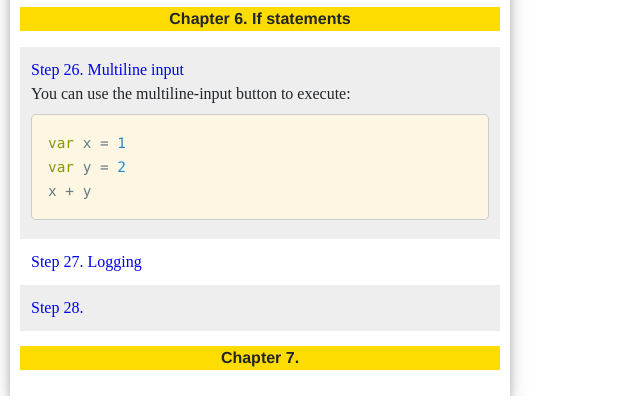
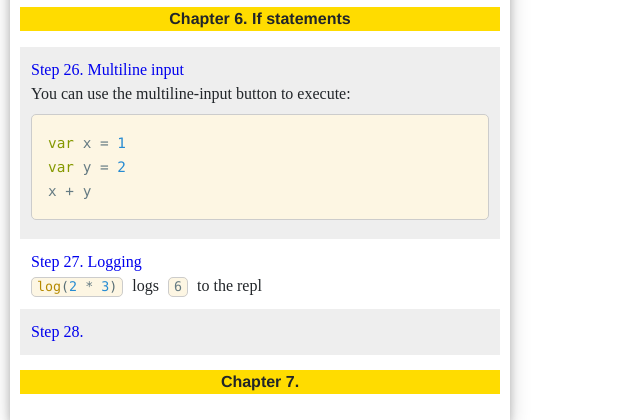
Before and after one commit to mikegagnon/js, a PHP site: page / in a window 1280 px wide. Shown: the part 3516-3936 px from the top of the page, without its empty margins (0-640 px from the left). Before the commit the page ends 3912 px from the top, so only its background shows below. Run offline with PHP 8.4, Linux system fonts and the light colour scheme; data that the repository does not hold is empty.

Commit message:
log overview

```diff
--- a/index.php
+++ b/index.php
@@ -1740,9 +1740,8 @@ stepheader('note-log', 'Logging'); ?>
          You should see the line in the repl that says <code class="language-none">log: 6</code> in yellow font, followed by <code class="language-none">undefined</code> in gray font. In the repl, yellow font indicates a message produced by <code class="language-javascript">log(...)</code>.</p>
 
     <? replshot('log.png')?>
-
-    <p><a href="javascript:$$('step-console-log', 'log-ref')">Step <? echo $chapterNum?>&frac12; Demystifying console.log</a></p>
-<? stepoverview(); ?>
+<? stepoverview(); ?>
+    <code class="language-javascript no-left-margin">log(2 * 3)</code> logs <code class="language-none">6</code> to the repl
 
 <? stepfooter(); ?>
 
```
